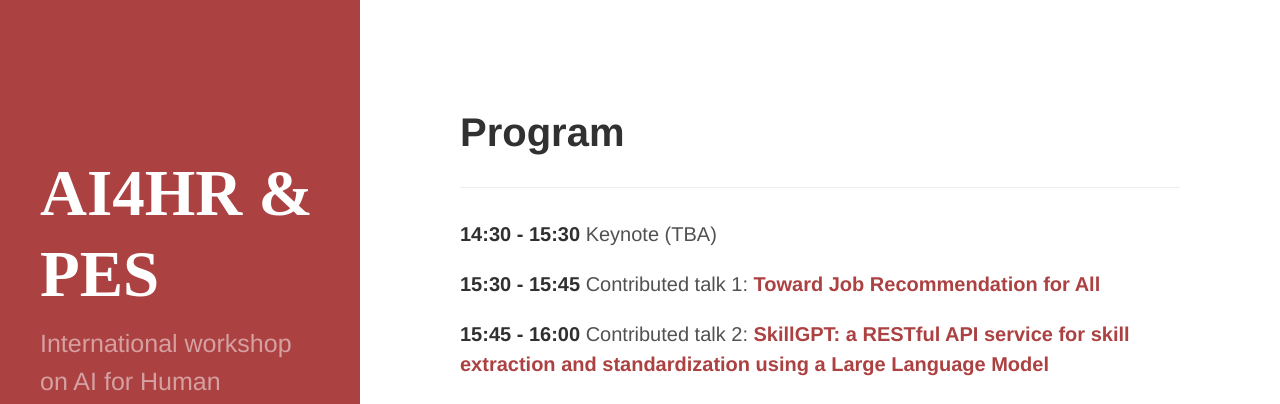
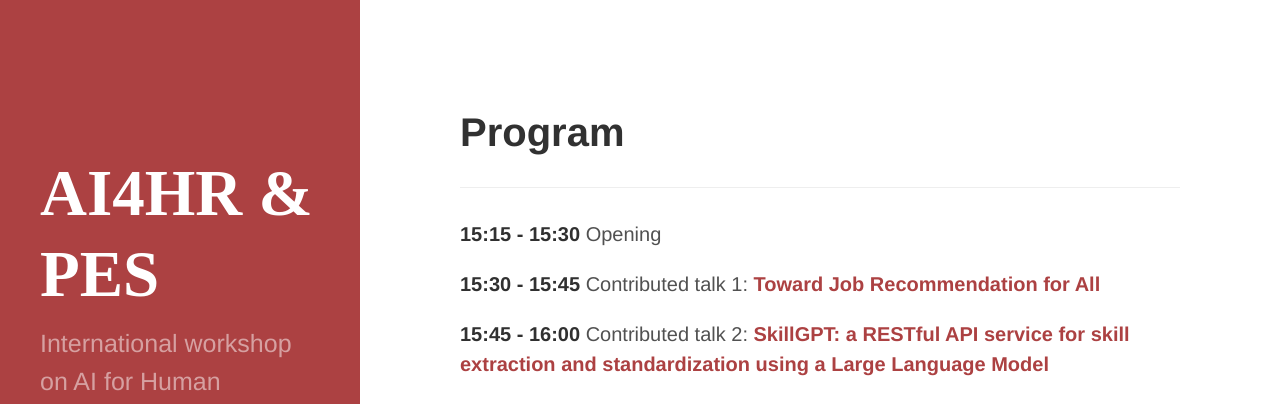
Before and after one commit to ai4hrpes/ecmlpkdd2023, a Jekyll site: the page built from pages/program.md, in a window 1280 px wide. Shown: the top 404 px of the page. Built offline with Jekyll 4.4.1, drawn with Linux system fonts in a browser that asks for light colours.

Commit message:
change the program.

```diff
--- a/pages/program.md
+++ b/pages/program.md
@@ -6,7 +6,7 @@ permalink: /program/
 # Program
 ---
 
-**14:30 - 15:30** Keynote (TBA)
+**15:15 - 15:30** Opening
 
 **15:30 - 15:45** Contributed talk 1: [__Toward Job Recommendation for All__](/ecmlpkdd2023/papers/ai4hrpes2023_paper_144.pdf)
 
```
